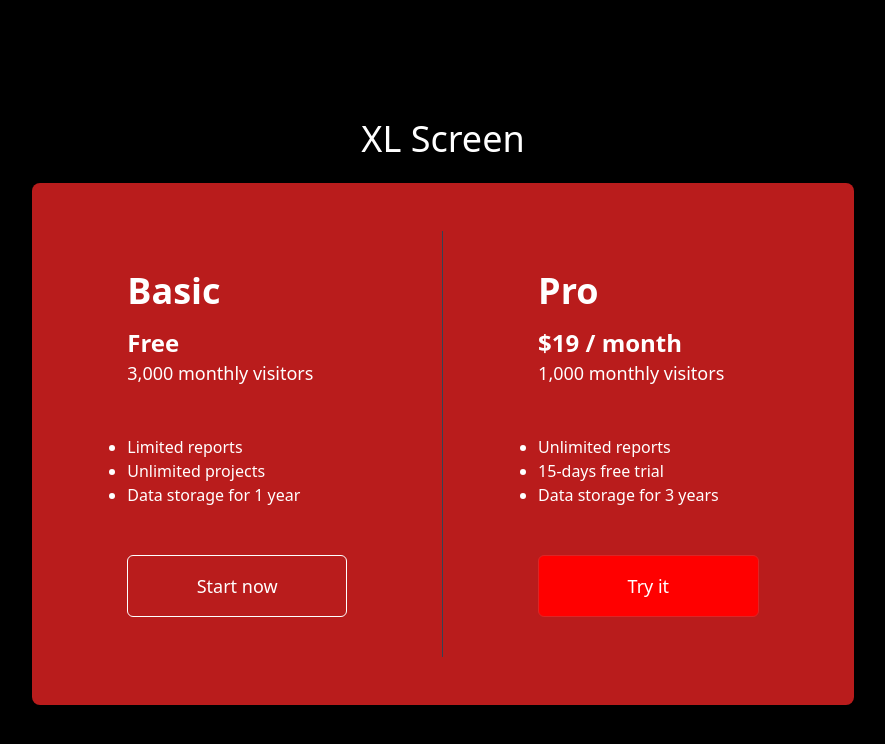
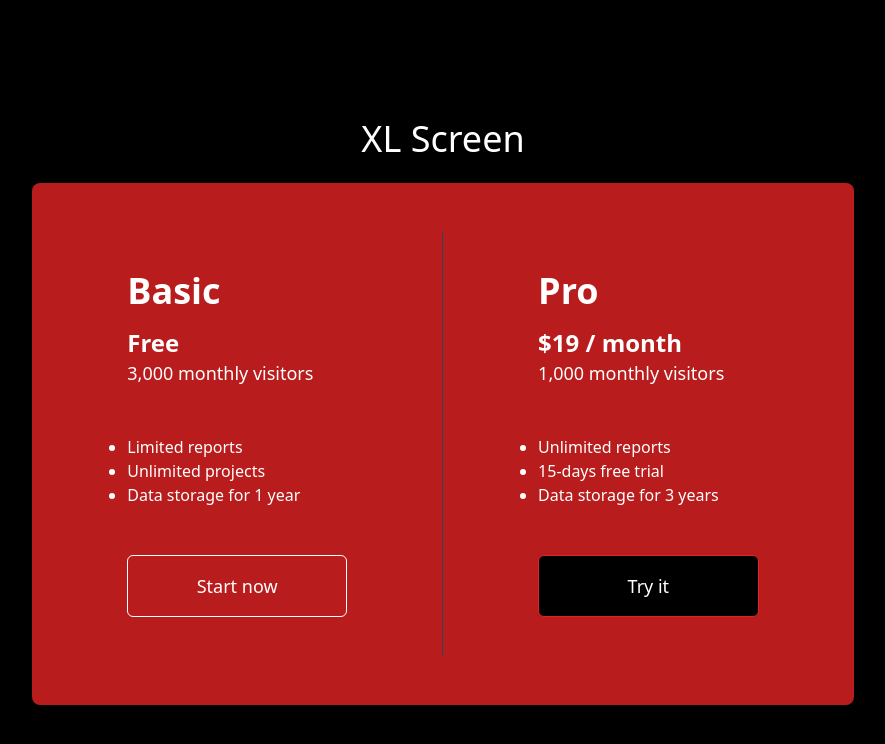
Before and after one commit to Brian1011/price_component_tailwind, a Next.js app: page / in a window 1280 px wide. Shown: the top 744 px of the page, without its empty margins (197-1082 px from the left). Built offline with nearby package versions, Linux system fonts and the light colour scheme.

Commit message:
change background black

```diff
--- a/pages/components/price.js
+++ b/pages/components/price.js
@@ -57,7 +57,7 @@ export default function PriceComponent() {
 
               <div
                 className="rounded-md border border-red-600"
-                style={{ background: "red" }}
+                style={{ background: "black" }}
               >
                 <div className="py-4 text-white flex justify-center text-lg">
                   Try it
```
